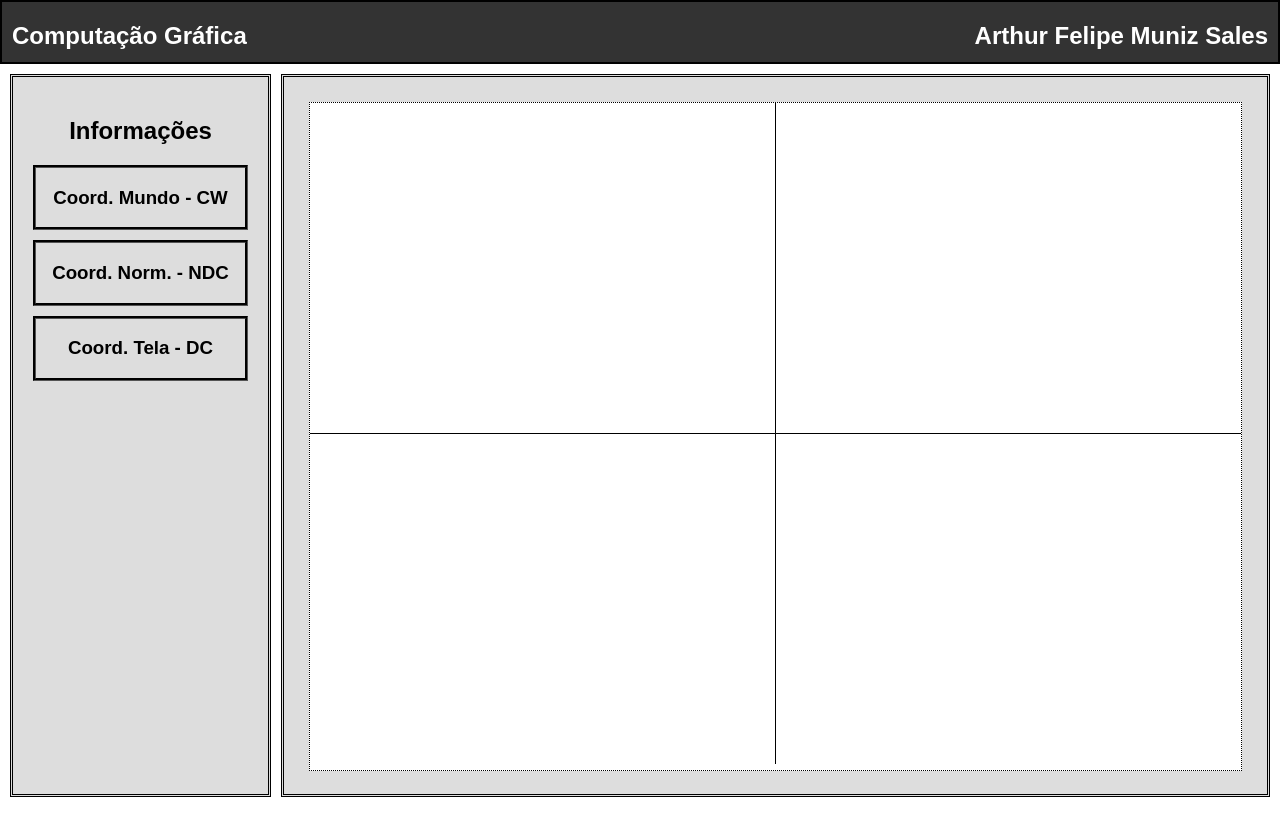
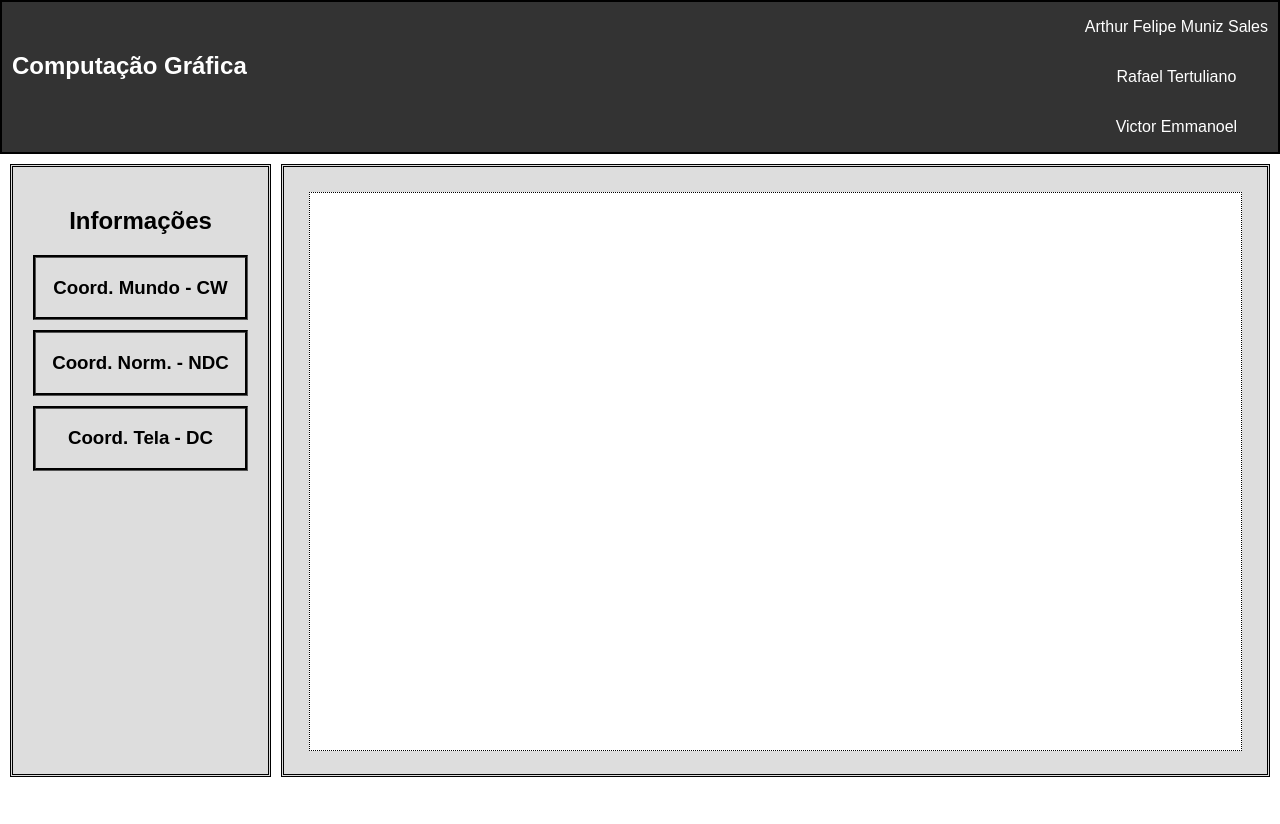
Before and after one commit to vctrr1/ComputacaoGrafica-Web, a plain HTML site: page index.html in a window 1280 px wide. Drawn offline with Linux system fonts and the light colour scheme.

Commit message:
Atualizando o canvas sem o desenho das coordenadas

```diff
--- a/css/style.css
+++ b/css/style.css
@@ -10,21 +10,30 @@ header {
     background-color: #333;
     color: #fff;
     text-align: center;
-    height: 60px;
+    height: 150px;
     display: flex;
     flex-direction: row;
     justify-content: space-between;
     border: 2px solid black;
 }
 
-header div {
+header div, header h2 {
     padding: 0 10px; /* Adicionando padding horizontal de 10px e padding vertical de 0 */
+}
+
+header h2{
+    padding-top: 30px;
+}
+
+header .grupo{
+    display: flex;
+    flex-direction: column;
 }
 
 .main {
     display: flex;
     flex-direction: column;
-    height: calc(100vh - 40px); /* Subtraindo a altura do header */
+    height: calc(100vh - 150px); /* Subtraindo a altura do header */
 }
 
 .main_content-painelInfo, .main_content-painel {
--- a/index.html
+++ b/index.html
@@ -10,8 +10,8 @@
     <!-- Incluir o arquivo variaveisGlobais.js -->
     <script src="scripts/variaveisGlobais.js" defer></script>
 
-    <!-- Incluir o arquivo desenharEixosXY.js -->
-    <script src="scripts/desenharEixosXY.js" defer></script>
+    <!-- Incluir o arquivo desenharEixosXY.js
+    <script src="scripts/desenharEixosXY.js" defer></script> -->
 
     <!-- Incluir o arquivo atualizarCoordenadas.js -->
     <script src="scripts/atualizarCoordenadas.js" defer></script>
@@ -28,9 +28,14 @@
 
     <header>
 
-        <div><h2>Computação Gráfica</h2></div>
+        <h2>Computação Gráfica</h2>
 
-        <div><h2>Arthur Felipe Muniz Sales</h2></div>
+        <div class="grupo">
+            <p>Arthur Felipe Muniz Sales</p>
+            <p>Rafael Tertuliano</p>
+            <p>Victor Emmanoel</p>
+        </div>
+
 
     </header>
 
--- a/scripts/atualizarCoordenadas.js
+++ b/scripts/atualizarCoordenadas.js
@@ -5,11 +5,15 @@ function atualizarCoordenadas(event) {
     var centroX = canvas.width / 2;
     var centroY = canvas.height / 2;
 
-    var ndcx = (coordenadas.x - centroX) / centroX;
-    var ndcy = -(coordenadas.y - centroY) / centroY;
+    var ndcx = 2 * (coordenadas.x - centroX) / centroX;
+    var ndcy = (coordenadas.y - centroY) / centroY;
 
     var dcx = Math.round(ndcx * (canvas.width -1));
     var dcy = Math.round(ndcy * (canvas.height -1));
+
+    /*
+
+    Informações de converção para quando existir o plano cartesiano
 
     // Verificar se a coordenada X é menor que o centro do canvas
     if (coordenadas.x < centroX) {
@@ -24,6 +28,7 @@ function atualizarCoordenadas(event) {
     } else {
         coordenadas.y = - Math.abs(Math.round(coordenadas.y - centroY));
     }
+    */
 
     // Atualizar os parágrafos com as coordenadas corrigidas
     document.getElementById("coordMundo").querySelector("p").innerText = "X: " + coordenadas.x + "\nY: " + coordenadas.y ;
```
